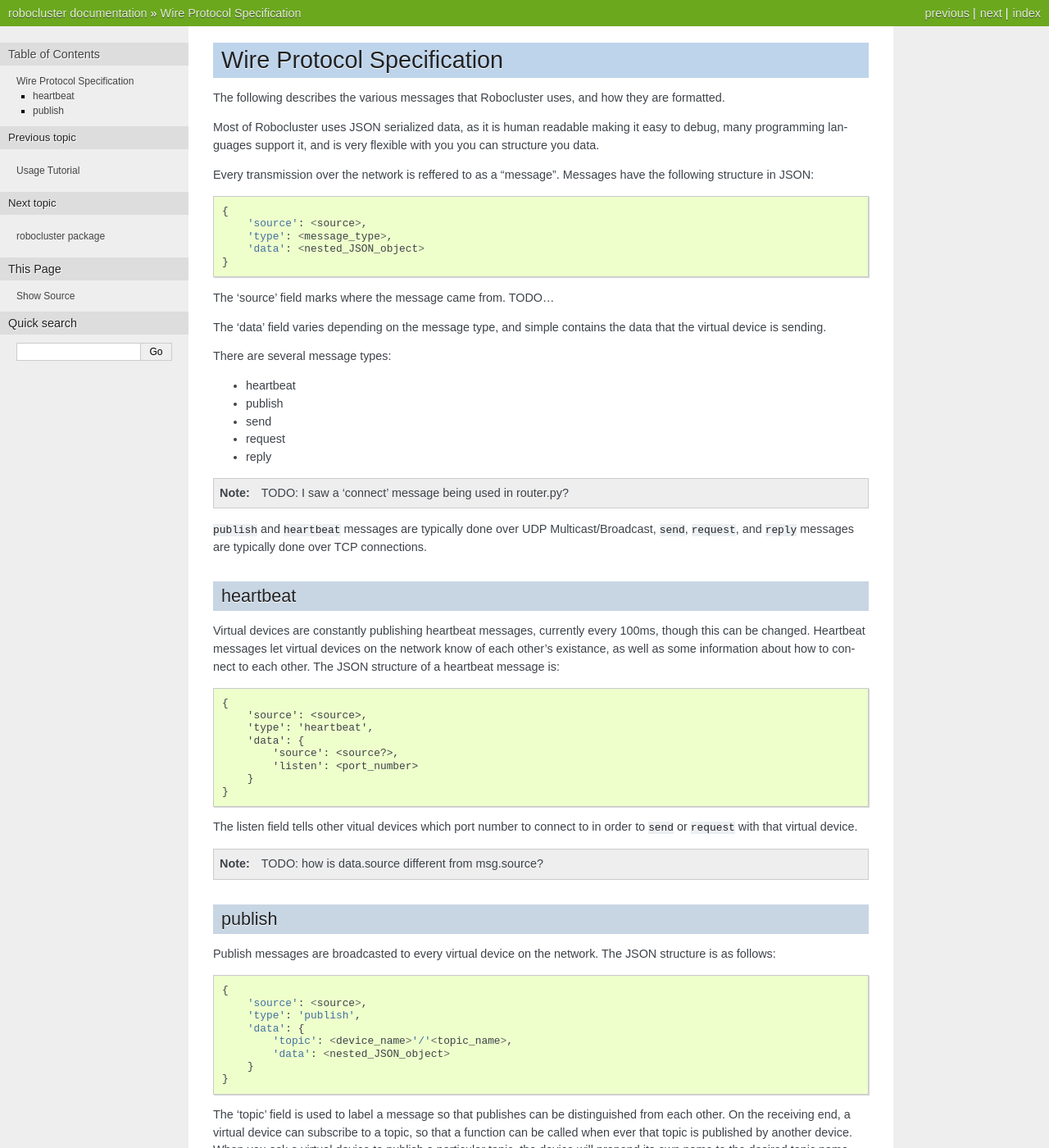
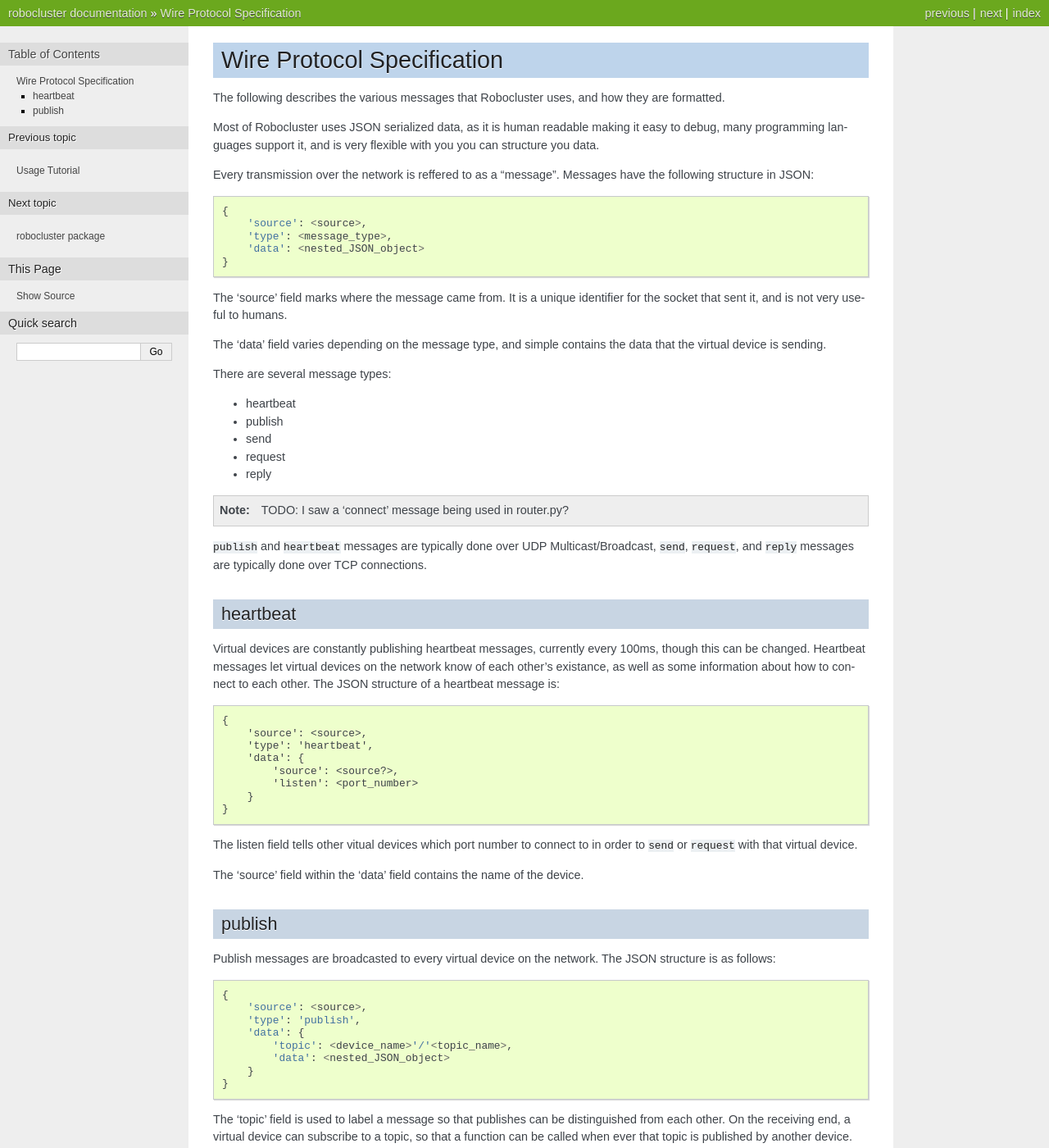
Before and after one commit to UofSSpaceTeam/robocluster, a Sphinx documentation site: the page built from docs/source/wire_protocol.rst, in a window 1280 px wide and 1400 px high. Shown: the whole window at 82% size. Built offline with Sphinx 7.4.7, drawn with Linux system fonts in a browser that asks for light colours.

Commit message:
Updated description of the source fields

```diff
--- a/docs/source/wire_protocol.rst
+++ b/docs/source/wire_protocol.rst
@@ -17,7 +17,8 @@ Messages have the following structure in JSON::
         'data': <nested_JSON_object>
     }
 
-The 'source' field marks where the message came from. TODO...
+The 'source' field marks where the message came from. It is a unique identifier
+for the socket that sent it, and is not very useful to humans.
 
 The 'data' field varies depending on the message type, and simple contains
 the data that the virtual device is sending.
@@ -54,7 +55,7 @@ about how to connect to each other. The JSON structure of a heartbeat message is
 The listen field tells other vitual devices which port number to connect to in
 order to ``send`` or ``request`` with that virtual device.
 
-.. note:: TODO: how is data.source different from msg.source?
+The 'source' field within the 'data' field contains the name of the device.
 
 publish
 -------
```
